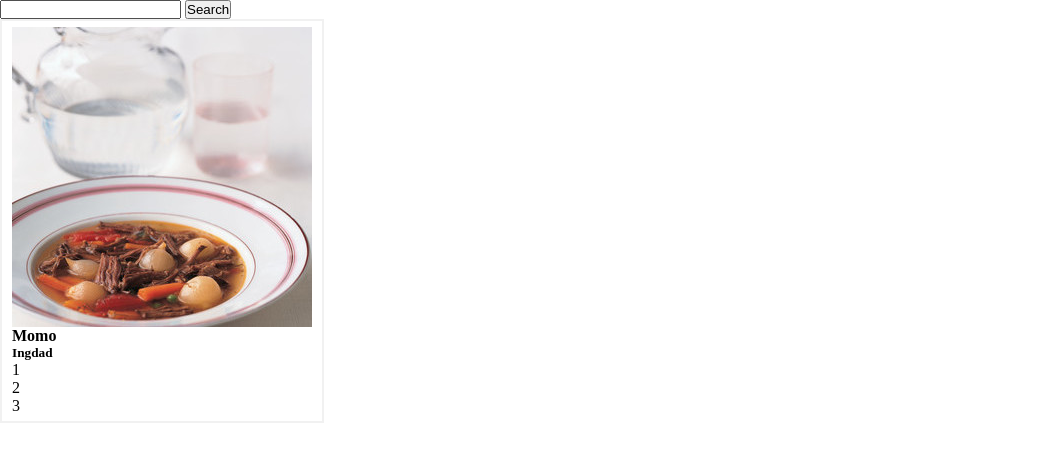
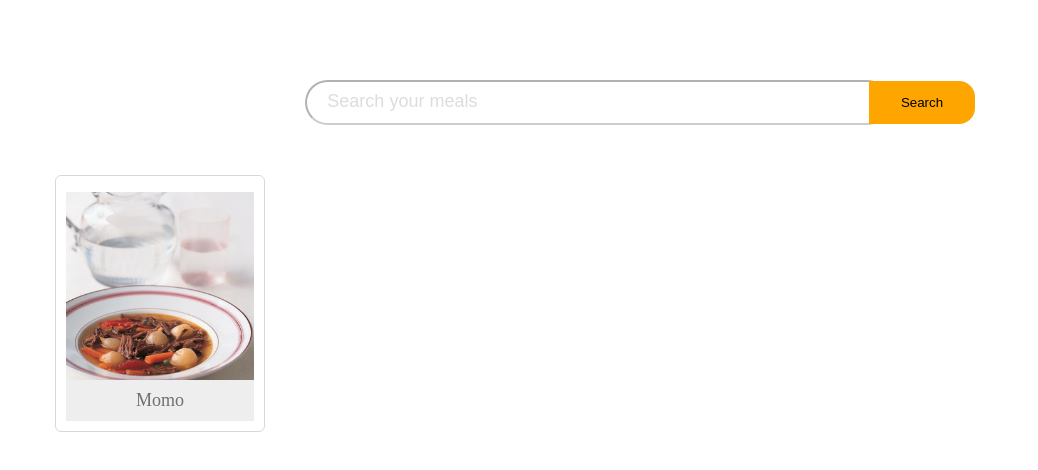
Before and after one commit to Mojmul-Haque/cooking_master, a plain HTML site: page index.html in a window 1280 px wide. Shown: the whole page, without its empty margins (0-1038 px from the left). Drawn offline with Linux system fonts and the light colour scheme.

Commit message:
done 80%

```diff
--- a/css/style.css
+++ b/css/style.css
@@ -13,34 +13,78 @@ img {
     vertical-align: middle;
 }
 
-.show_recipe {
-    margin: 50px 0
+
+/* meals item start */
+
+.container {
+    max-width: 1170px;
+    margin: 80px auto
 }
 
-.show_recipe ul {
+#search_area {
+    display: flex;
+    align-items: center;
+    justify-content: center;
+}
+
+#search_area input {
+    width: 50%;
+    height: 45px;
+    border-radius: 50px;
+    border-color: rgba(3, 3, 3, .3);
+    padding: 0 20px;
+}
+
+#search_area input::placeholder {
+    font-size: 18px;
+    color: #dddddd;
+    font-weight: 500;
+}
+
+#search_area input:focus,
+#search_area button:focus {
+    outline: none
+}
+
+#search_area button {
+    width: 9%;
+    height: 43px;
+    background: orange;
+    margin-left: -21px;
+    border: 0;
+    border-radius: 0px 16px 16px 0px;
+    cursor: pointer;
+}
+
+#result_area {
     display: grid;
     grid-template-columns: repeat(5, 1fr);
     grid-gap: 30px;
+    margin: 50px 0 0
 }
 
-.show_recipe ul li {
-    border: 1px solid #f3f3f3;
-    padding: 5px 10px;
-    cursor: pointer;
+#result_area .meal_item {
+    border: 1px solid #d8d8d8;
+    padding: 16px 10px 10px;
+    border-radius: 6px;
+    overflow: hidden;
+    transition: all linear .3s;
 }
 
-.show_recipe img,
-#recipe_details img {
+#result_area .meal_item img {
     width: 100%;
 }
 
-#recipe_details {
-    display: flex;
-    grid-template-columns: repeat(5, 1fr);
-    grid-gap: 30px;
+#result_area .meal_item h3 {
+    font-size: 18px;
+    font-weight: 500;
+    color: #707070;
+    padding: 10px 0;
+    text-align: center;
+    background: #eeeeee;
 }
 
-#recipe_details>li {
-    padding: 6px 10px;
-    border: 2px solid #f1f1f1
-}
+
+/* #result_area .meal_item:hover {
+    transform: scale(1.02)
+} */
--- a/index.html
+++ b/index.html
@@ -12,29 +12,34 @@
 
     <section>
         <div class="container">
-            <input type="text" id="querySearch">
-            <button id="searhcBtn">Search</button>
+            <div id="search_area">
+                <input type="text" id="querySearch" placeholder="Search your meals">
+                <button id="search_btn">Search</button>
 
-            <div id="details">
-                <ul id="recipe_details">
-                    <li>
-                        <img src="images/1.jpg" alt="">
-                        <h4>Momo</h4>
-                        <h5>Ingdad</h5>
-                        <ul>
-                            <li>1</li>
-                            <li>2</li>
-                            <li>3</li>
-                        </ul>
-                    </li>
-                </ul>
-            </div>
-            <div class="show_recipe">
-                <ul id="recipe_container"></ul>
             </div>
 
-        </div>
+            <div id="result_area">
+                <div id="1" class="meal_item">
+                    <div class="meal_img">
+                        <img src="images/1.jpg" alt="">
+                    </div>
+                    <div class="meal_text">
+                        <h3>Momo</h3>
+                    </div>
+                </div>
+                <!-- <div class="meal_item">
+                    <div class="meal_img">
+                        <img src="images/1.jpg" alt="">
+                    </div>
+                    <div class="meal_text">
+                        <h3>Momo</h3>
+                    </div>
+                </div>
+            </div> -->
+            </div>
+
     </section>
+
 
     <script src="js/main.js"></script>
 </body>
--- a/js/main.js
+++ b/js/main.js
@@ -1,49 +1,69 @@
-let searchQuery = document.getElementById('querySearch');
-const searchBtn = document.getElementById('searhcBtn')
-const recipieDetails = document.getElementById('details')
-const searchResult = document.getElementById('recipe_container')
-
-searchBtn.addEventListener('click', function() {
-    // console.log('me')
-    // let show = document.getElementById('querySearch').value;
-    console.log(searchQuery.value)
+document.getElementById('search_btn').addEventListener('click', () => {
     foodApi()
 })
-
-const foodApi = () => {
-    fetch(`https://www.themealdb.com/api/json/v1/1/search.php?s=${searchQuery.value}`)
-        .then(resp => resp.json())
-        .then(data => generateHTML(data.meals))
-}
-
-
-const generateHTML = (object) => {
-    console.log(object)
-    let htmlCode = '';
-
-    object.map((event, index) => {
-        let show = index;
-        console.log(event)
-        const recipeName = event.strMeal
-        const recipeImge = event.strMealThumb
-
-        htmlCode += `
-                     <li onclick="myFunction()">
-                        <img src="${recipeImge}">
-                        <h4>${recipeName}</h4>
-                    </li>
-        `
-        searchResult.innerHTML = htmlCode
 
 
 
 
+const searchQuery = document.getElementById('querySearch').value.trim()
+const foodApi = () => {
+    fetch(`https://www.themealdb.com/api/json/v1/1/search.php?s=${searchQuery}`)
+        .then(res => res.json())
+        .then(data => generateHTML(data.meals))
+}
 
+const generateHTML = (mealList) => {
+    let html = '';
+    const mealsList = document.getElementById('result_area')
 
-    })
+    if (mealList) {
+        mealList.map((e) => {
+            html += `<div onclick="displayDetails()" class="meal_item" id="${e.idMeal}">
+                    <div class="meal_img">
+                        <img src="${e.strMealThumb}" alt="${e.strMeal}">
+                    </div>
+                    <div class="meal_text">
+                        <h3>${e.strMeal}</h3>
+                    </div>
+                </div>
+        `
+
+            mealsList.innerHTML = html
 
 
 
+        })
+        mealsList.classList.remove('not-found')
+    } else {
+        html = "Your meals not found"
+        mealsList.innerHTML = html;
+        mealsList.classList.add('not-found')
+    }
 }
 
-//event handeler
+
+const displayDetails = () => {
+    console.log('clicked')
+}
+
+
+
+//meals details
+
+// const mealDetailsAPi = () => {
+//     fetch(`https://www.themealdb.com/api/json/v1/1/search.php?s=${searchQuery}`)
+//         .then(res => res.json())
+//         .then(data => mealsHandeler(data.meals))
+// }
+
+// const mealsHandeler = (detailsResuls) => {
+
+//     detailsResuls.forEach(element => {
+//         const mealID = element.idMeal
+//         const ime = document.getElementById(mealID).addEventListener('click', () => {
+//             console.log('hi')
+//         })
+
+//     });
+
+// }
```
